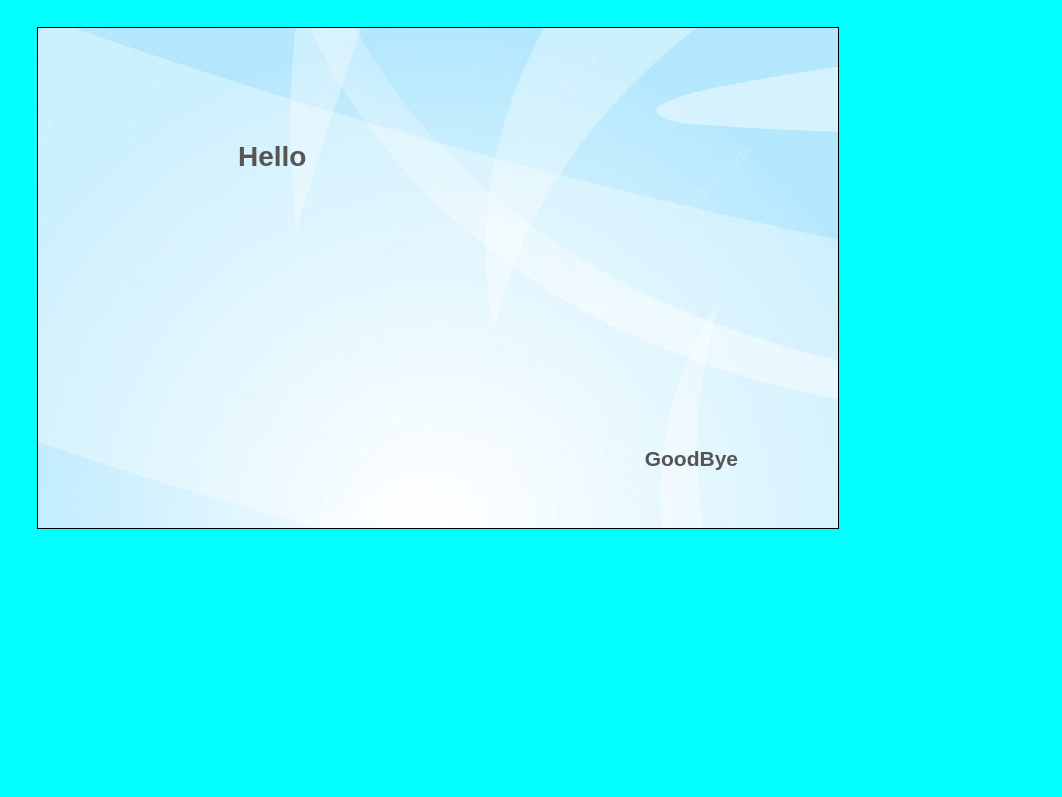
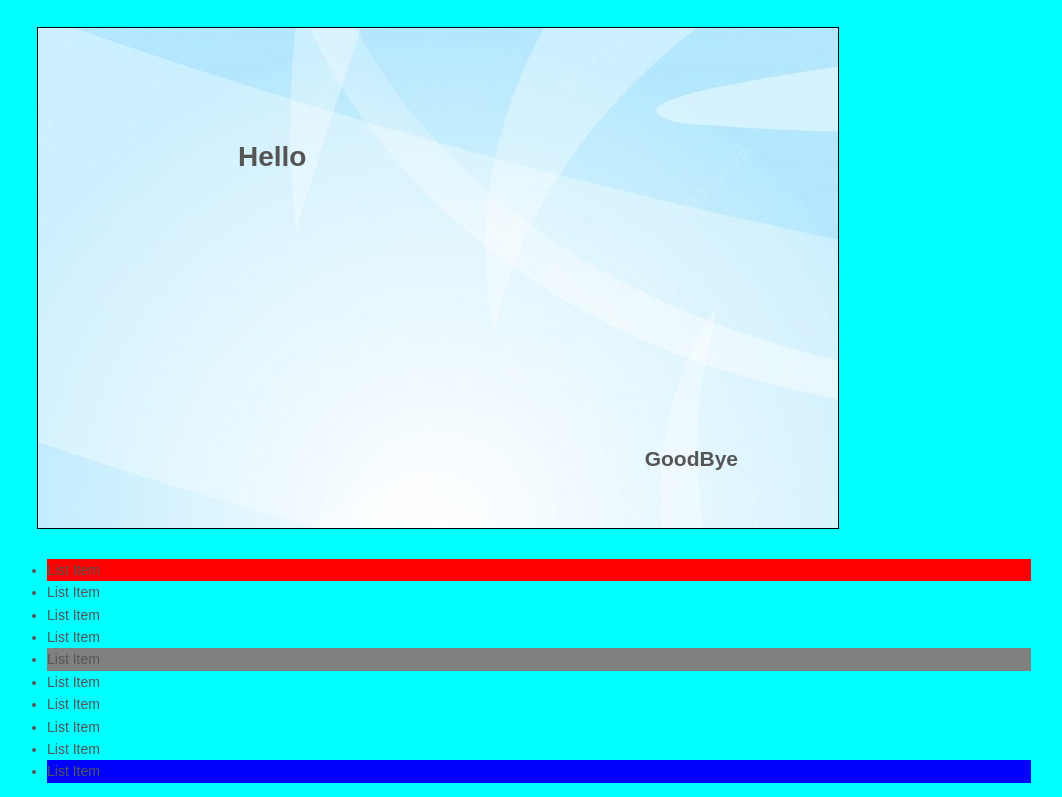
Before and after one commit to femipraize/csscrashcourse, a plain HTML site: page csscheatsheet/index.html in a window 1280 px wide. Shown: the part 1289-2086 px from the top of the page, without its empty margins (121-1183 px from the left). Before the commit the page ends 1848 px from the top, so only its background shows below. Drawn offline with Linux system fonts and the light colour scheme.

Commit message:
sudo element

```diff
--- a/csscheatsheet/css/style.css
+++ b/csscheatsheet/css/style.css
@@ -193,3 +193,15 @@ a:visited{
     position: fixed;
     top: 40px;
 }
+
+.my-list li:first-child{
+    background: red;
+}
+
+.my-list li:last-child{
+    background: blue;
+}
+
+.my-list li:nth-child(5){
+    background: gray;
+}
--- a/csscheatsheet/index.html
+++ b/csscheatsheet/index.html
@@ -100,6 +100,19 @@
             <h1>Hello</h1>
             <h2>GoodBye</h2>
         </div>
+
+        <ul class="my-list">
+            <li>List Item</li>
+            <li>List Item</li>
+            <li>List Item</li>
+            <li>List Item</li>
+            <li>List Item</li>
+            <li>List Item</li>
+            <li>List Item</li>
+            <li>List Item</li>
+            <li>List Item</li>
+            <li>List Item</li>
+        </ul>
     </div> <!--./container-->
     <a class="fix-me button" href="http://">Hello</a>
 </body>
```
